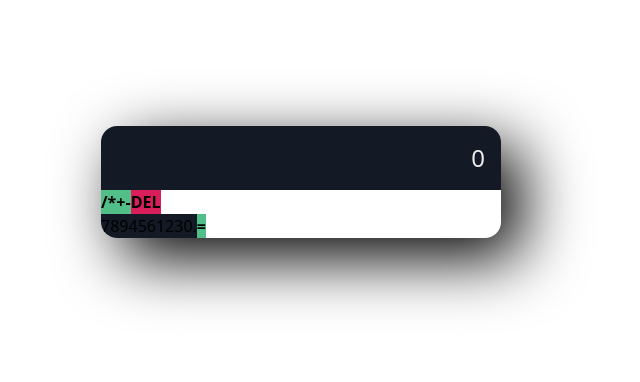
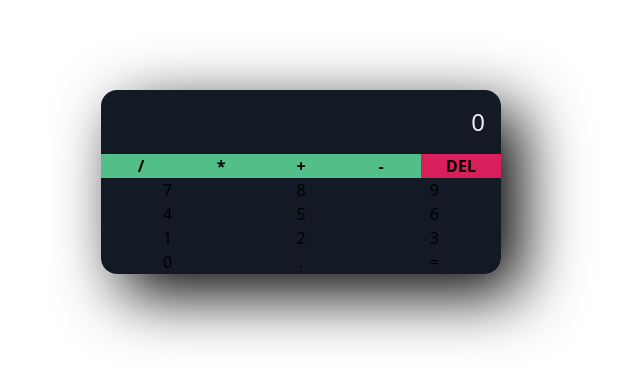
Before and after one commit to KamoSolarteB/React-Calculator, a React (Vite) app: page / in a window 1280 px wide. Shown: the part 218-600 px from the top of the page, without its empty margins (339-979 px from the left). Built offline with nearby package versions, Linux system fonts and the light colour scheme.

Commit message:
Se da mas estilos

```diff
--- a/src/App.jsx
+++ b/src/App.jsx
@@ -22,7 +22,7 @@ function App() {
           {calc || "0"}
         </div>
 
-        <div className="operator digits">
+        <div className="flex">
           <OperatorBtn operator="/" />
           <OperatorBtn operator="*" />
           <OperatorBtn operator="+" />
@@ -31,7 +31,7 @@ function App() {
           <DeleteBtn type="DEL" />
         </div>
 
-        <div className="digits">
+        <div className="flex flex-wrap">
           {createDigits()}
           <DigitBtn dig="0" />
           <DigitBtn dig="." />
--- a/src/components/Equal.jsx
+++ b/src/components/Equal.jsx
@@ -2,10 +2,10 @@ import React, { useContext } from 'react'
 import { Context } from '../context/Context'
 
 function Equal({ type }) {
-  const { calculate, operatorStyle } = useContext(Context)
+  const { calculate, digitStyle } = useContext(Context)
 
   return (
-    <button className={operatorStyle} onClick={calculate}>
+    <button className={digitStyle} onClick={calculate}>
       {type}
     </button>
   )
```
